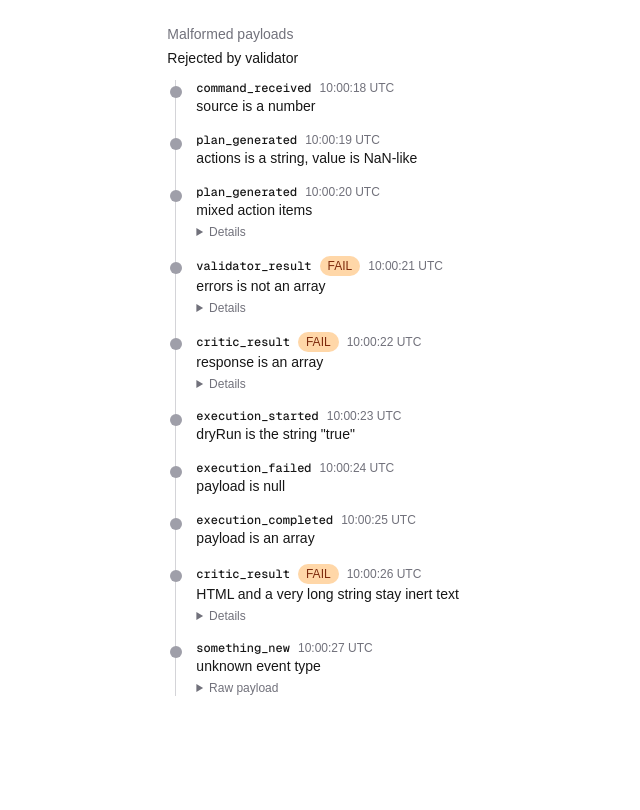
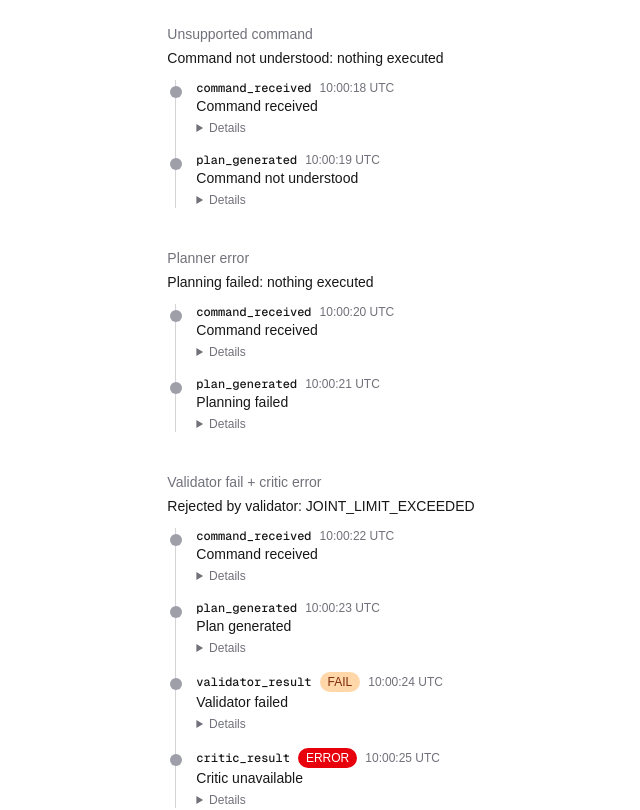
Before and after one commit to abhijitmanna912001/robot-audit-dashboard, a Next.js app: page /dev-preview in a window 1280 px wide. Shown: the part 1640-2450 px from the top of the page, without its empty margins (282-922 px from the left). Before the commit the page ends 2360 px from the top, so only its background shows below. Built offline with nearby package versions, Linux system fonts and the light colour scheme.

Commit message:
Handle planner failures in the audit timeline and summary

```diff
--- a/src/app/dev-preview/fixtures.ts
+++ b/src/app/dev-preview/fixtures.ts
@@ -145,6 +145,60 @@ export const scenarios: Scenario[] = [
     ],
   },
   {
+    title: "Unsupported command",
+    status: "failed",
+    events: [
+      received("unsup"),
+      ev("unsup", "plan_generated", "Command not understood", {
+        outcome: "error",
+        error: { kind: "unsupported_command", detail: "The arm cannot move forward." },
+      }),
+    ],
+  },
+  {
+    title: "Planner error",
+    status: "failed",
+    events: [
+      received("perr"),
+      ev("perr", "plan_generated", "Planning failed", {
+        outcome: "error",
+        error: { kind: "planner_error", detail: "The planner returned no usable plan." },
+      }),
+    ],
+  },
+  {
+    title: "Validator fail + critic error",
+    status: "rejected",
+    events: [
+      received("vce"),
+      planned("vce", 3),
+      ev("vce", "validator_result", "Validator failed", {
+        outcome: "fail",
+        planId: PLAN_ID,
+        validatorVersion: "0.1.0",
+        errors: [
+          { ruleId: "JOINT_LIMIT_EXCEEDED", actionId: "a1", field: "value", message: "value 3 is outside the limits for _1" },
+        ],
+      }),
+      ev("vce", "critic_result", "Critic unavailable", {
+        outcome: "error",
+        error: { kind: "timeout", detail: "critic did not answer in time" },
+      }),
+    ],
+  },
+  {
+    title: "Malformed planner failure",
+    status: "failed",
+    events: [
+      ev("badfail", "plan_generated", "error is a string", { outcome: "error", error: "boom" }),
+      ev("badfail", "plan_generated", "kind and detail wrong types", { outcome: "error", error: { kind: 5, detail: { x: 1 } } }),
+      ev("badfail", "plan_generated", "very long detail and HTML kind", {
+        outcome: "error",
+        error: { kind: "<b>kind</b>", detail: "z".repeat(900) },
+      }),
+    ],
+  },
+  {
     title: "Malformed payloads",
     status: "received",
     events: [
--- a/src/components/EventDetails.tsx
+++ b/src/components/EventDetails.tsx
@@ -5,6 +5,7 @@ import {
   readCritic,
   readExecution,
   readPlan,
+  readPlanFailure,
   readRaw,
   readSource,
   readValidator,
@@ -31,6 +32,12 @@ function build(e: Pick<AuditEvent, "eventType" | "payload">): {
       add(rows, "source", readSource(e.payload));
       return { rows, dryRun: false };
     case "plan_generated": {
+      const failure = readPlanFailure(e.payload);
+      if (failure) {
+        add(rows, "error kind", failure.kind);
+        add(rows, "error detail", failure.detail);
+        return { rows, dryRun: false };
+      }
       const p = readPlan(e.payload);
       add(rows, "planId", p.planId);
       add(rows, "planHash", p.planHash);
--- a/src/lib/payload.ts
+++ b/src/lib/payload.ts
@@ -62,9 +62,11 @@ export type PlanDetails = {
   extraActions: number;
 };
 
-// plan_generated: { plan: { planId, planHash, actions: [{ actionId, target, value, unit, reason }] } }
+// plan_generated (success): { plan: { planId, planHash, actions: [{ actionId, target, value, unit, reason }] } }
+// planId and planHash are also accepted beside `plan` ({ plan, planId, planHash }) when missing inside it.
 export function readPlan(payload: unknown): PlanDetails {
-  const plan = asRecord(asRecord(payload)?.plan);
+  const p = asRecord(payload);
+  const plan = asRecord(p?.plan);
   const { items, extra } = records(plan?.actions);
   const actions = items
     .map((a) => ({
@@ -75,7 +77,23 @@ export function readPlan(payload: unknown): PlanDetails {
       reason: text(a.reason),
     }))
     .filter((a) => a.target !== undefined || a.value !== undefined || a.unit !== undefined);
-  return { planId: text(plan?.planId), planHash: text(plan?.planHash), actions, extraActions: extra };
+  return {
+    planId: text(plan?.planId) ?? text(p?.planId),
+    planHash: text(plan?.planHash) ?? text(p?.planHash),
+    actions,
+    extraActions: extra,
+  };
+}
+
+export type PlanFailure = { kind?: string; detail?: string };
+
+// plan_generated (planner failure): { outcome: "error", error: { kind, detail } }
+// Only an exact outcome of "error" counts. A missing or wrong-typed kind or detail is left out.
+export function readPlanFailure(payload: unknown): PlanFailure | undefined {
+  const p = asRecord(payload);
+  if (p?.outcome !== "error") return undefined;
+  const err = asRecord(p.error);
+  return { kind: text(err?.kind), detail: text(err?.detail) };
 }
 
 export type ValidatorError = {
--- a/src/lib/summary.ts
+++ b/src/lib/summary.ts
@@ -1,7 +1,8 @@
 // One-line outcome summary for the selected command. Pure.
 // Events come first, the command status is only a fallback when events do not explain it.
 // Events are expected oldest first (see lib/merge.ts).
-import { readCritic, readExecution, readValidator, text } from "./payload.ts";
+import { readCritic, readExecution, readPlanFailure, readValidator, text } from "./payload.ts";
+import type { PlanFailure } from "./payload.ts";
 
 type EventLike = { eventType: string; payload: unknown };
 
@@ -13,14 +14,21 @@ export function summarize(status: string | undefined, events: EventLike[]): stri
   let validator: "pass" | "fail" | undefined;
   let critic: "approve" | "reject" | "error" | undefined;
   let hasPlan = false;
+  let planFailure: PlanFailure | undefined;
+  let criticError = false;
   let started: boolean | undefined;
   let terminal: string | undefined;
 
+  // A validator fail or critic reject returns from inside the loop, so it wins over any
+  // error event wherever it sits. Errors are only remembered and resolved after the loop.
   for (const e of events) {
     switch (e?.eventType) {
-      case "plan_generated":
-        hasPlan = true;
+      case "plan_generated": {
+        const failure = readPlanFailure(e.payload);
+        planFailure = failure; // a later successful plan clears an earlier failure
+        hasPlan = failure === undefined;
         break;
+      }
       case "validator_result": {
         const v = readValidator(e.payload);
         if (v.outcome === "fail") {
@@ -40,8 +48,11 @@ export function summarize(status: string | undefined, events: EventLike[]): stri
             ? `Rejected by critic: ${c.triggeredRules.join(", ")}${more(c.extraRules)}`
             : "Rejected by critic";
         }
-        if (c.outcome === "error") return "Critic unavailable: nothing executed";
-        if (c.outcome === "approve") critic = "approve";
+        if (c.outcome === "error") criticError = true;
+        if (c.outcome === "approve") {
+          critic = "approve";
+          criticError = false;
+        }
         break;
       }
       case "execution_started":
@@ -60,6 +71,12 @@ export function summarize(status: string | undefined, events: EventLike[]): stri
 
   if (terminal) return terminal;
   if (started !== undefined) return started ? "Executing (dry run)" : "Executing";
+  if (planFailure) {
+    return planFailure.kind === "unsupported_command"
+      ? "Command not understood: nothing executed"
+      : "Planning failed: nothing executed";
+  }
+  if (criticError) return "Critic unavailable: nothing executed";
   if (validator === "pass" && critic === "approve") return "Approved, waiting for execution";
 
   // Events do not explain it yet. Fall back to the command status.
@@ -67,7 +84,7 @@ export function summarize(status: string | undefined, events: EventLike[]): stri
     case "rejected":
       return "Rejected (reason not recorded)";
     case "failed":
-      return "Execution failed";
+      return events.length === 0 ? "Failed: nothing executed" : "Execution failed";
     case "completed":
       return "Completed";
     case "executing":
```
Also changed, not shown: 2 other files (tests, documents, lock files or other folders).
